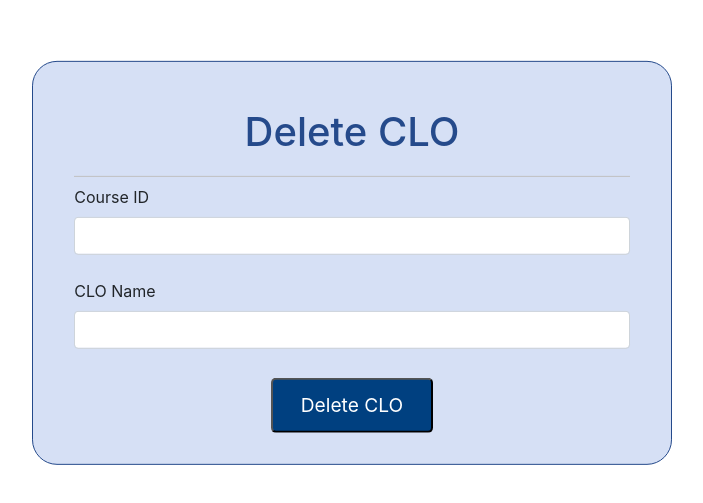
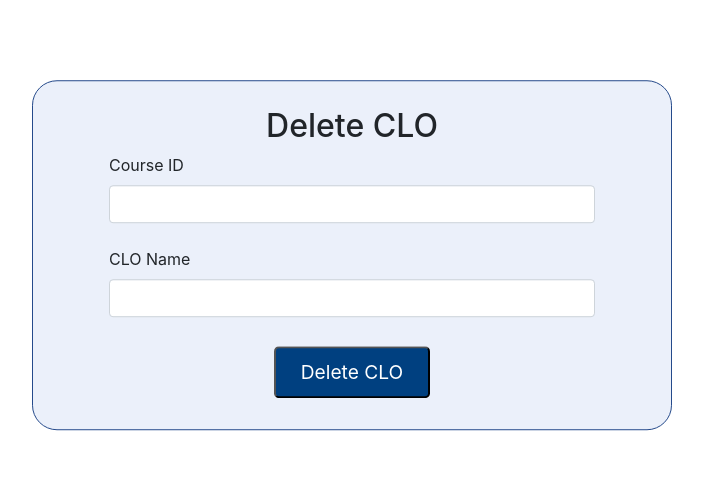
Before and after one commit to AqibMukhtar/OBE-as-a-Service, a React (Create React App) app in the folder Presentation/: page / in a window 1280 px wide. Shown: the part 145-648 px from the top of the page, without its empty margins (273-976 px from the left). Built offline with nearby package versions, Linux system fonts and the light colour scheme.

Commit message:
Fixed some issues

```diff
--- a/Presentation/src/components/addCLO.jsx
+++ b/Presentation/src/components/addCLO.jsx
@@ -6,9 +6,9 @@ const AddCLO = () => {
 
 return (
     <MDBContainer>
-        <MDBRow className="center">
+        <MDBRow className="center-container">
             <form>
-                <h1>Add CLO</h1>
+                <h1 className="h2 text-center mb-2">Add CLO</h1>
                 <label className="grey-text">
                 Course ID
                 </label>
--- a/Presentation/src/components/css/teacherCourse.css
+++ b/Presentation/src/components/css/teacherCourse.css
@@ -29,11 +29,16 @@
   font-weight: 550;
 }
 
-.center {
-  margin: -15%;
+.center-container {
+  position: absolute;
+  top: 50%;
+  left: 50%;
+  transform: translate(-50%, -50%);
+  padding: 2% 5%;
   width: 50%;
-  padding: 2% 0.1%;
-  background-color: rgb(214, 224, 245);
+  background: rgb(235, 240, 250);
+  border: 1px solid #254a8b;
+  border-radius: 25px;
 }
 
 .styled-button {
--- a/Presentation/src/components/deleteCLO.jsx
+++ b/Presentation/src/components/deleteCLO.jsx
@@ -6,9 +6,9 @@ const DeleteCLO = () => {
 
 return (
     <MDBContainer>
-        <MDBRow className="center">
+        <MDBRow className="center-container">
             <form>
-                <h1>Delete CLO</h1>
+                <h1 className="h2 text-center mb-2">Delete CLO</h1>
                 <label className="grey-text">
                 Course ID
                 </label>
--- a/Presentation/src/components/updateCLO.jsx
+++ b/Presentation/src/components/updateCLO.jsx
@@ -6,9 +6,9 @@ const UpdateCLO = () => {
 
 return (
     <MDBContainer>
-        <MDBRow className="center">
+        <MDBRow className="center-container">
             <form>
-                <h1>Update CLO</h1>
+                <h1 className="h2 text-center mb-2">Update CLO</h1>
                 <label className="grey-text">
                 Course ID
                 </label>
```
